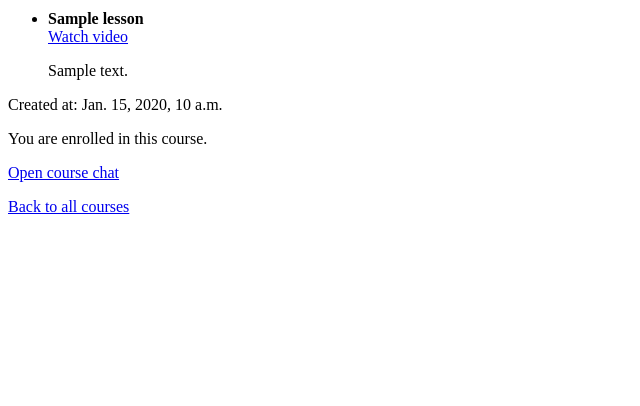
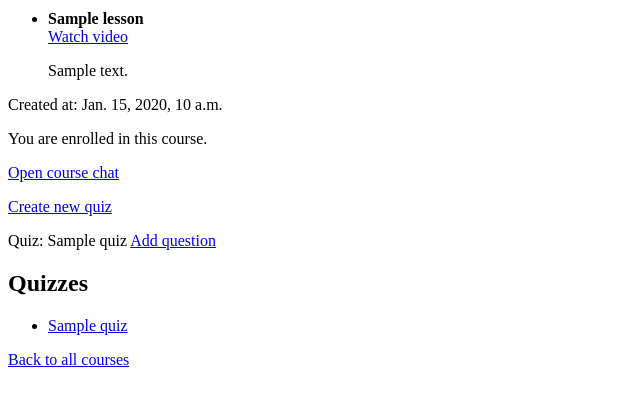
Before and after one commit to thesooge/LMS-App, a Django app: page /course/1/ in a window 1280 px wide. Shown: the part 257-663 px from the top of the page, without its empty margins (0-640 px from the left). Run offline with Django 5.2, Linux system fonts and the light colour scheme; a user stored in the database is signed in; tables that the repository leaves empty hold one stand-in row (values such as "Sample post").

Commit message:
implement Quiz functionallity in LMS

```diff
--- a/courses/admin.py
+++ b/courses/admin.py
@@ -1,6 +1,9 @@
 from django.contrib import admin
-from .models import Course, Lesson, Message
+from .models import Course, Lesson, Message, Question, Quiz, QuizAttempt
 # Register your models here.
 admin.site.register(Course)
 admin.site.register(Lesson)
 admin.site.register(Message)
+admin.site.register(QuizAttempt)
+admin.site.register(Quiz)
+admin.site.register(Question)
--- a/courses/models.py
+++ b/courses/models.py
@@ -54,3 +54,63 @@ class Message(models.Model):
 
     def __str__(self):
         return f"{self.user} @ {self.course} -> {self.content[:30]}"
+
+
+class Quiz(models.Model):
+    course = models.ForeignKey(Course, on_delete=models.CASCADE, related_name="quizes")
+    title = models.CharField(max_length=200)
+    description = models.TextField(blank=True)
+    created_at = models.DateTimeField(auto_now_add=True)
+
+    def __str__(self):
+        return self.title
+
+class Question(models.Model):
+    quiz = models.ForeignKey(Quiz, on_delete=models.CASCADE, related_name="questions")
+    text = models.CharField(max_length=1000)
+    order = models.PositiveIntegerField(default=0)
+
+
+    class Meta:
+        ordering = ["order"]
+
+    def __str__(self):
+        return f"{self.text} --> {self.quiz}"
+
+class AnswerChoice(models.Model):
+    question = models.ForeignKey(Question, on_delete=models.CASCADE, related_name="answerchoices")
+    text = models.CharField(max_length=500)
+    is_correct = models.BooleanField(default=False)
+
+
+
+    def __str__(self):
+        return f"{self.text} --> {self.question}"
+
+
+class QuizAttempt(models.Model):
+    user = models.ForeignKey(settings.AUTH_USER_MODEL, on_delete=models.CASCADE, related_name="quizattempts")
+    quiz = models.ForeignKey(Quiz, on_delete=models.CASCADE, related_name="quizattemts")
+    started_at = models.DateTimeField(auto_now_add=True)
+    completed_at = models.DateTimeField(blank=True, null=True)
+    completed = models.BooleanField(default=False)
+    score = models.PositiveIntegerField(default=0)
+
+    class Meta:
+        ordering = ['-started_at']
+
+    def __str__(self):
+        return f"{self.user} - {self.quiz} ({'done' if self.completed else 'in progress'})"
+
+
+class Response(models.Model):
+    attempt = models.ForeignKey(QuizAttempt, on_delete=models.CASCADE, related_name="responses")
+    question = models.ForeignKey(Question, on_delete=models.CASCADE, related_name="responses")
+    selected_choice = models.ForeignKey(AnswerChoice, on_delete=models.CASCADE, related_name="responses", null=True, blank=True)
+    answered_at = models.DateTimeField(auto_now_add=True)
+
+    class Meta:
+        unique_together = ["attempt", "question"]
+
+    def __str__(self):
+        return f"Response by {self.attempt.user} to '{self.question.text[:30]}'"
--- a/courses/templates/courses/course_detail.html
+++ b/courses/templates/courses/course_detail.html
@@ -56,7 +56,32 @@
     {% endif %}
 
     {% if user.is_authenticated and is_enrolled %}
-    <p><a href="{% url 'course_chat' course.pk %}">Open course chat</a></p>
+        <p><a href="{% url 'course_chat' course.pk %}">Open course chat</a></p>
+    {% endif %}
+    {% if user.is_authenticated and course.creator == user %}
+        <p><a href="{% url 'quiz_create' course_id=course.pk %}">Create new quiz</a></p>
+    {% endif %}
+    {% if user.is_authenticated and course.creator == user %}
+        {% for quiz in course.quizes.all %}
+            <p>
+                Quiz: {{ quiz.title }}
+                <a href="{% url 'question_create' quiz_id=quiz.pk %}">Add question</a>
+            </p>
+        {% endfor %}
+    {% endif %}
+    {% if user.is_authenticated and is_enrolled %}
+    <h2>Quizzes</h2>
+        {% if course.quizes.all %}
+            <ul>
+                {% for quiz in course.quizes.all %}
+                    <li>
+                        <a href="{% url 'quiz_detail' quiz.pk %}">{{ quiz.title }}</a>
+                    </li>
+                {% endfor %}
+            </ul>
+        {% else %}
+            <p>No quizzes yet.</p>
+        {% endif %}
     {% endif %}
     <p><a href="{% url 'course_list' %}">Back to all courses</a></p>
 </body>
--- a/courses/urls.py
+++ b/courses/urls.py
@@ -10,4 +10,11 @@ urlpatterns = [
     path('my_courses/', views.my_courses, name="my_courses"),
     path('course/new/', views.CourseCreateView.as_view(), name="course_create"),
     path("course/<int:course_id>/lesson/new/", views.LessonCreateView.as_view(), name="lesson_create"),
+    path('course/<int:course_id>/quizzes/new/', views.QuizCreateView.as_view(), name='quiz_create'),
+    path('quizzes/<int:quiz_id>/questions/new/', views.QuestionCreateView.as_view(), name='question_create'),
+    path('quizzes/<int:quiz_id>/', views.quiz_detail, name='quiz_detail'),
+    path('quizzes/<int:quiz_id>/start/', views.quiz_start, name='quiz_start'),
+    path('attempts/<int:attempt_id>/questions/<int:question_id>/', views.quiz_question, name='quiz_question'),
+    path('attempts/<int:attempt_id>/result/', views.quiz_result, name='quiz_result'),
+    path('questions/<int:question_id>/choices/new/', views.answerchoice_create, name='answerchoice_create'),
 ]
--- a/courses/views.py
+++ b/courses/views.py
@@ -1,5 +1,5 @@
 from django.shortcuts import get_object_or_404, render, redirect
-from .models import Course, Enrollment, Lesson
+from .models import Course, Enrollment, Lesson, Quiz, Question, QuizAttempt, Response, AnswerChoice
 
 from django.http import HttpResponseForbidden
 
@@ -8,6 +8,8 @@ from django.views.generic import CreateView
 from django.urls import reverse_lazy
 from django.contrib.auth.mixins import LoginRequiredMixin
 from django.contrib.auth.decorators import login_required
+from django.utils import timezone
+from django.views.decorators.http import require_http_methods
 
 
 # Create your views here.
@@ -97,3 +99,171 @@ def course_chat(request, course_id):
             'messages': messages,
         },
     )
+
+
+class QuizCreateView(LoginRequiredMixin, CreateView):
+    model = Quiz
+    fields = ["title", "description"]
+    template_name = "courses/quiz_form.html"
+
+    def dispatch(self, request, *args, **kwargs):
+        self.course = get_object_or_404(Course, pk=self.kwargs["course_id"])
+        if request.user != self.course.creator:
+            return HttpResponseForbidden("You are not allowed to add quizzes to this course.")
+        return super().dispatch(request, *args, **kwargs)
+
+    def form_valid(self, form):
+        form.instance.course = self.course
+        return super().form_valid(form)
+
+    def get_success_url(self):
+        return self.course.get_absolute_url()
+
+    def get_context_data(self, **kwargs):
+        context = super().get_context_data(**kwargs)
+        context["course"] = self.course
+        return context
+
+class QuestionCreateView(LoginRequiredMixin, CreateView):
+    model = Question
+    fields = ['text', 'order']
+    template_name = "courses/question_form.html"
+
+    def dispatch(self, request, *args, **kwargs):
+        self.quiz = get_object_or_404(Quiz, pk=self.kwargs["quiz_id"])
+        if request.user != self.quiz.course.creator:
+            return HttpResponseForbidden("You are not allowed to add quizzes to this course.")
+        return super().dispatch(request, *args, **kwargs)
+
+    def form_valid(self, form):
+        form.instance.quiz = self.quiz
+        return super().form_valid(form)
+
+    def get_success_url(self):
+        # After creating a question, go to add choices
+        return reverse_lazy('answerchoice_create', kwargs={'question_id': self.object.id})
+
+    def get_context_data(self, **kwargs):
+        context = super().get_context_data(**kwargs)
+        context["quiz"] = self.quiz
+        return context
+
+@login_required
+def quiz_detail(request, quiz_id):
+    quiz = get_object_or_404(Quiz, pk=quiz_id)
+
+    #enrollment check
+    if not Enrollment.objects.filter(user=request.user, course=quiz.course).exists():
+        return redirect('course_detail', course_id=quiz.course.pk)
+
+    questions = Question.objects.all()
+
+    return render(request, 'courses/quiz_detail.html', context={
+        'quiz': quiz,
+        'questions': questions,
+    })
+
+@login_required
+def quiz_start(request, quiz_id):
+    quiz = get_object_or_404(Quiz, pk=quiz_id)
+
+    #enrollment check
+    if not Enrollment.objects.filter(user=request.user, course=quiz.course).exists():
+        return redirect('course_detail', course_id=quiz.course.pk)
+
+    attempt = QuizAttempt.objects.create(
+        user= request.user,
+        quiz = quiz,
+        started_at= timezone.now(),
+    )
+
+    first_question = quiz.questions.order_by('order').first()
+    if not first_question:
+        # No questions, mark attempt completed with score 0
+        attempt.completed = True
+        attempt.score = 0
+        attempt.completed_at = timezone.now()
+        attempt.save()
+        return redirect('quiz_detail', quiz_id=quiz.pk)
+
+    return redirect('quiz_question', attempt_id=attempt.id, question_id=first_question.id)
+
+@login_required
+def quiz_question(request, attempt_id, question_id):
+    attempt = get_object_or_404(QuizAttempt, pk=attempt_id, user=request.user)
+    question = get_object_or_404(Question, pk=question_id, quiz= attempt.quiz)
+    choices = question.answerchoices.all()
+
+    if request.method == "POST":
+        choice_id = request.POST.get('choice')
+        selected_choice = None
+        if choice_id:
+            selected_choice = get_object_or_404(AnswerChoice, pk=choice_id, question=question)
+
+        response, created = Response.objects.update_or_create(
+            attempt = attempt,
+            question = question,
+            defaults={'selected_choice' : selected_choice},
+        )
+
+        questions = list(attempt.quiz.questions.order_by('order'))
+        current_index = questions.index(question)
+        if current_index + 1 < len(questions):
+            next_question = questions[current_index+1]
+            return redirect('quiz_question', attempt_id=attempt.id, question_id=next_question.id)
+        else:
+            total = len(questions)
+            correct = Response.objects.filter(
+                attempt=attempt,
+                selected_choice__is_correct=True
+            ).count()
+            attempt.score = (correct / total) * 100 if total > 0 else 0
+            attempt.completed = True
+            attempt.completed_at = timezone.now()
+            attempt.save()
+            return redirect('quiz_result', attempt_id=attempt.id)
+
+    return render(request, 'courses/quiz_question.html', {
+        'attempt': attempt,
+        'question': question,
+        'choices': choices,
+    })
+
+
+@login_required
+def quiz_result(request, attempt_id):
+    attempt = get_object_or_404(QuizAttempt, id=attempt_id, user=request.user)
+    responses = attempt.responses.select_related('question', 'selected_choice')
+    return render(request, 'courses/quiz_result.html', {
+        'attempt': attempt,
+        'responses': responses,
+    })
+
+
+@login_required
+@require_http_methods(["GET", "POST"])
+def answerchoice_create(request, question_id):
+    question = get_object_or_404(Question, id=question_id)
+
+    # Only the creator of the course can add choices
+    if question.quiz.course.creator != request.user:
+        return HttpResponseForbidden("You are not allowed to add choices to this question.")
+
+    if request.method == 'POST':
+        text = request.POST.get('text', '').strip()
+        is_correct = bool(request.POST.get('is_correct'))
+
+        if text:
+            AnswerChoice.objects.create(
+                question=question,
+                text=text,
+                is_correct=is_correct,
+            )
+            # After saving, stay on the same page so they can add more options
+            return redirect('answerchoice_create', question_id=question.id)
+
+    choices = question.answerchoices.all()
+    return render(request, 'courses/answerchoice_form.html', {
+        'question': question,
+        'choices': choices,
+    })
```
Also changed, not shown: courses/templates/courses/answerchoice_form.html (added, +46 -0 lines), courses/templates/courses/question_form.html (added, +18 -0 lines), courses/templates/courses/quiz_detail.html (added, +24 -0 lines), courses/templates/courses/quiz_form.html (added, +18 -0 lines), courses/templates/courses/quiz_question.html (added, +24 -0 lines), courses/templates/courses/quiz_result.html (added, +32 -0 lines), courses/migrations/0006_question_answerchoice_quiz_question_quiz_quizattempt_and_more.py (added).
